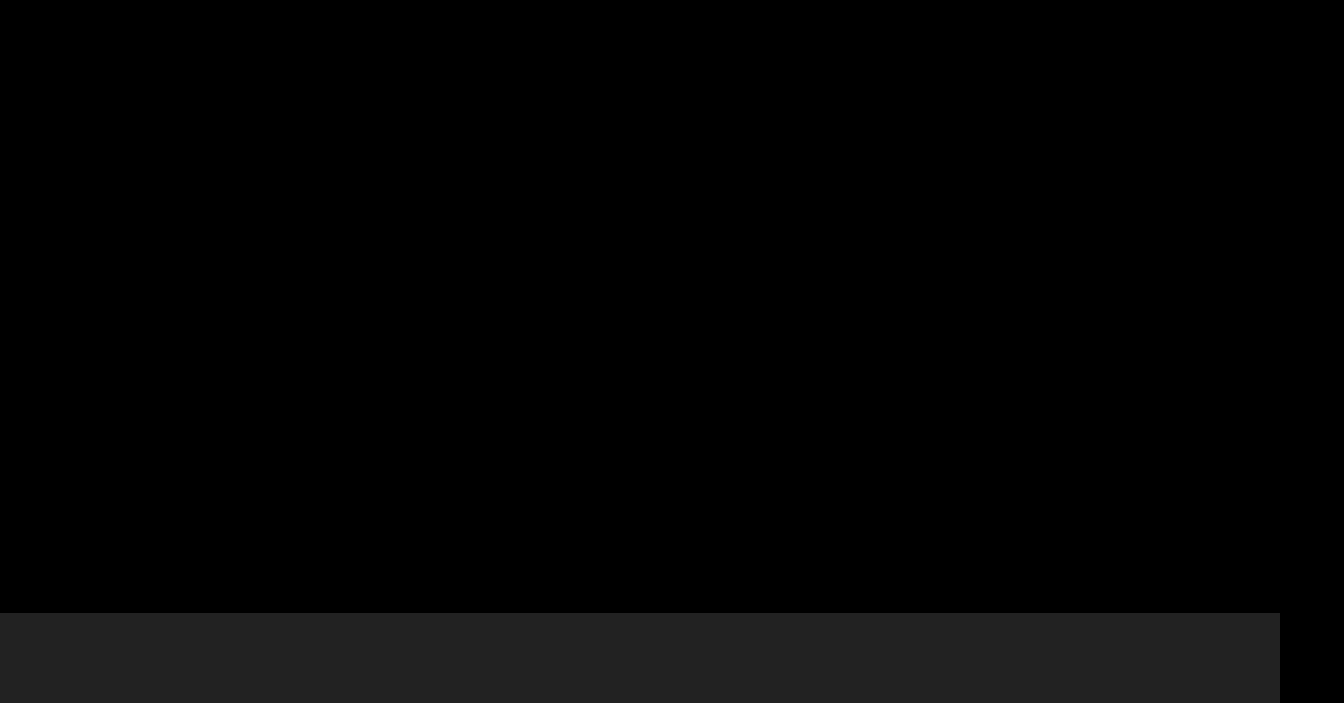
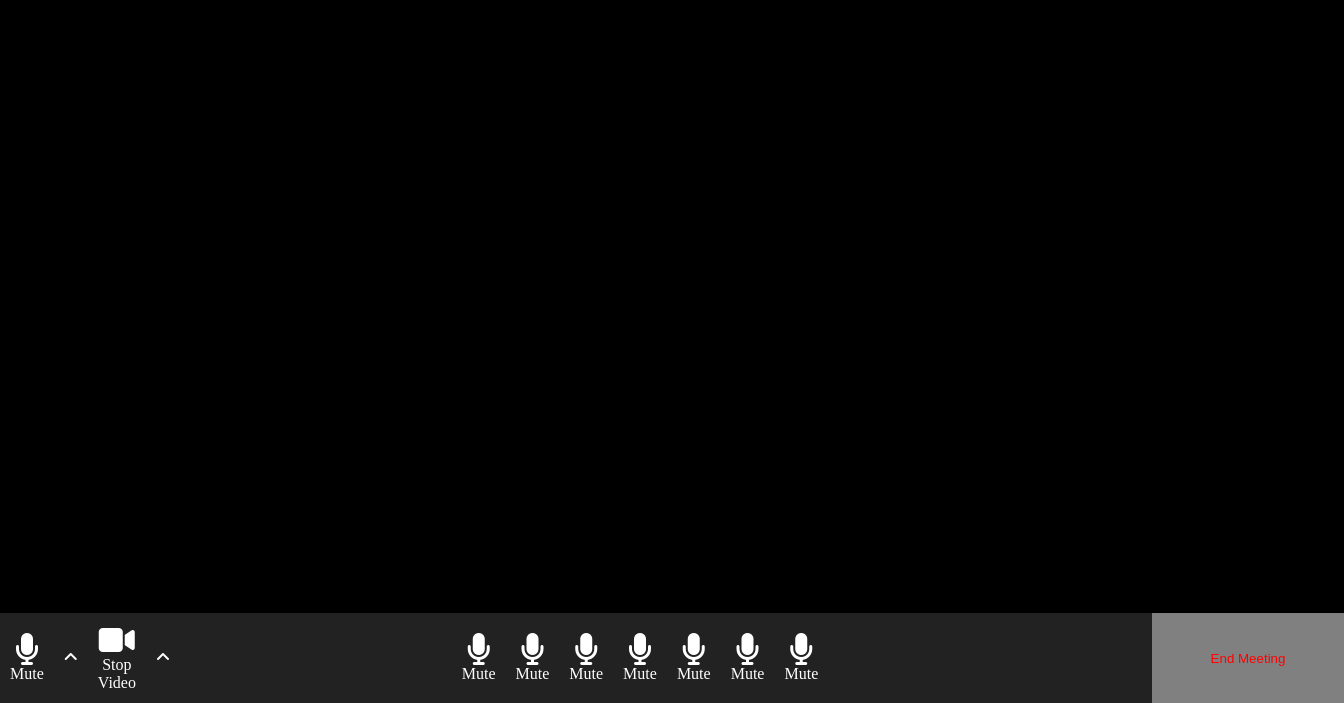
Before and after one commit to SergioMarcoZanin/html-css-zoom, a plain HTML site: page index.html in a window 1280 px wide. Shown: the part 97-800 px from the top of the page, 1344 px wide, since content can reach past the window. Drawn offline with Linux system fonts and the light colour scheme.

Commit message:
inserimento footer

```diff
--- a/css/style.css
+++ b/css/style.css
@@ -44,7 +44,7 @@ footer {
 }
 
 .user{
-    width: calc(100% / 7 - 10px);
+    width: calc(100% / 7 - 20px);
     margin: 5px;
 
 }
@@ -70,3 +70,45 @@ footer {
     background-color: grey;
     color: white;
 }
+/* FOOTER */
+footer{
+    color: white;
+}
+.row-footer{
+    display: flex;
+    justify-content: center;
+    height: 90px;
+}
+.voice-video{
+    width: 10%;
+    display: flex;
+    align-items: center;
+}
+.option{
+    width: 80%;
+    display: flex;
+    justify-content: center;
+    align-items: center;
+
+
+}
+.end{
+    width: 10%;
+}
+.end-meeting{
+    background-color: grey;
+    height: 90px;
+    width: 192px;
+    border: none;
+    border-radius: 0%;
+    color: red;
+}
+i{
+    color: white;
+}
+.icons{
+    padding: 10px;
+    text-align: center;
+
+
+}
--- a/index.html
+++ b/index.html
@@ -6,6 +6,7 @@
     <meta name="viewport" content="width=device-width, initial-scale=1.0">
     <title>Zoom</title>
     <link rel="stylesheet" href="css/style.css">
+    <link rel="stylesheet" href="https://cdnjs.cloudflare.com/ajax/libs/font-awesome/6.2.0/css/all.min.css" integrity="sha512-xh6O/CkQoPOWDdYTDqeRdPCVd1SpvCA9XXcUnZS2FmJNp1coAFzvtCN9BmamE+4aHK8yyUHUSCcJHgXloTyT2A==" crossorigin="anonymous" referrerpolicy="no-referrer" />
 </head>
 <body>
     <header>
@@ -229,6 +230,58 @@
             </article>
         </section>
     </main>
-    <footer></footer>
+    <footer>
+        <div class="row-footer">
+            <div class="voice-video">
+                <div class="icons">
+                    <i class="fas fa-microphone fa-2x"></i>
+                    <div>Mute</div>
+                </div>
+                <div class="icons">
+                    <i class="fas fa-angle-up"></i>
+                </div>
+                <div class="icons">
+                    <i class="fas fa-video fa-2x"></i>
+                    <div>Stop Video</div>
+                </div>
+                <div class="icons">
+                    <i class="fas fa-angle-up"></i>
+                </div>
+            </div>
+            <div class="option">
+                <div class="icons">
+                    <i class="fas fa-microphone fa-2x"></i>
+                    <div>Mute</div>
+                </div>
+                <div class="icons">
+                    <i class="fas fa-microphone fa-2x"></i>
+                    <div>Mute</div>
+                </div>
+                <div class="icons">
+                    <i class="fas fa-microphone fa-2x"></i>
+                    <div>Mute</div>
+                </div>
+                <div class="icons">
+                    <i class="fas fa-microphone fa-2x"></i>
+                    <div>Mute</div>
+                </div>
+                <div class="icons">
+                    <i class="fas fa-microphone fa-2x"></i>
+                    <div>Mute</div>
+                </div>
+                <div class="icons">
+                    <i class="fas fa-microphone fa-2x"></i>
+                    <div>Mute</div>
+                </div>
+                <div class="icons">
+                    <i class="fas fa-microphone fa-2x"></i>
+                    <div>Mute</div>
+                </div>
+            </div>
+            <div class="end">
+                <button class="end-meeting">End Meeting</button>
+            </div>
+        </div>
+    </footer>
 </body>
 </html>
```
